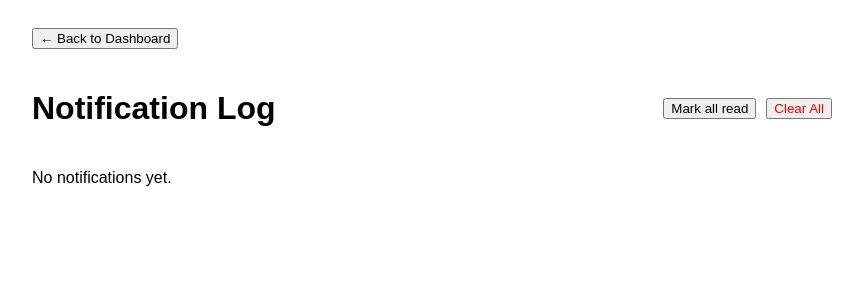
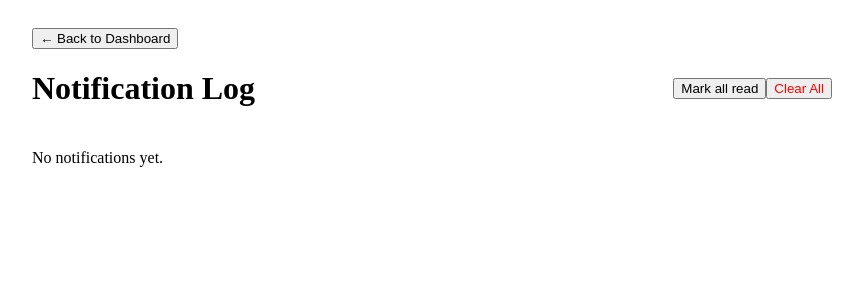
Before and after one commit to JanTheThird/event-registration-final-project, a React (Vite) app: page /notifications in a window 1280 px wide. Shown: the top 300 px of the page, without its empty margins (208-1071 px from the left). Built offline with nearby package versions, Linux system fonts and the light colour scheme.

Commit message:
refactor(student): separate components for better readability.

```diff
--- a/src/pages/student/NotificationLogPage.tsx
+++ b/src/pages/student/NotificationLogPage.tsx
@@ -1,11 +1,12 @@
-import React, { useState, useEffect } from 'react';
-import { useNavigate } from 'react-router-dom';
+import { useState, useEffect } from 'react';
 import { useDB } from '../../utils/localdb/db';
 import type { Notification } from '../../utils/types/Index';
 
+import NotificationHeader from '../student/components/notification/NotificationHeader';
+import NotificationList from '../student/components/notification/NotificationList';
+
 export default function NotificationLogPage() {
   const db = useDB();
-  const navigate = useNavigate();
   const [notifications, setNotifications] = useState<Notification[]>([]);
 
   useEffect(() => {
@@ -27,35 +28,17 @@ export default function NotificationLogPage() {
   };
 
   return (
-    <div style={{ padding: '20px', maxWidth: '800px', margin: '0 auto', fontFamily: 'sans-serif' }}>
-      <button onClick={() => navigate('/student')} style={{ marginBottom: '20px', cursor: 'pointer' }}>
-        ← Back to Dashboard
-      </button>
+    <div style={{ padding: '20px', maxWidth: '800px', margin: '0 auto' }}>
 
-      <div style={{ display: 'flex', justifyContent: 'space-between', alignItems: 'center' }}>
-        <h1>Notification Log</h1>
-        <div>
-          <button onClick={markAllRead} style={{ marginRight: '10px' }}>Mark all read</button>
-          <button onClick={clearAll} style={{ color: 'red' }}>Clear All</button>
-        </div>
+      <NotificationHeader
+        onMarkAllRead={markAllRead}
+        onClearAll={clearAll}
+      />
+
+      <div style={{ marginTop: '20px' }}>
+        <NotificationList notifications={notifications} />
       </div>
 
-      <div style={{ marginTop: '20px' }}>
-        {notifications.length === 0 ? (
-          <p>No notifications yet.</p>
-        ) : (
-          notifications.map(n => (
-            <div key={n.id} style={{
-              padding: '15px', borderBottom: '1px solid #eee',
-              background: n.read ? 'transparent' : '#f0f7ff',
-              borderRadius: '8px', marginBottom: '10px'
-            }}>
-              <strong>{n.action}</strong>
-              <div style={{ fontSize: '12px', color: '#666' }}>{new Date(n.timestamp).toLocaleString()}</div>
-            </div>
-          ))
-        )}
-      </div>
     </div>
   );
 }
--- /dev/null
+++ b/src/pages/student/components/notification/NotificationHeader.tsx
@@ -0,0 +1,32 @@
+import { useNavigate } from 'react-router-dom';
+
+export default function NotificationHeader({
+  onMarkAllRead,
+  onClearAll
+}: {
+  onMarkAllRead: () => void;
+  onClearAll: () => void;
+}) {
+  const navigate = useNavigate();
+
+  return (
+    <>
+      <button onClick={() => navigate('/student')}>
+        ← Back to Dashboard
+      </button>
+
+      <div style={{ display: 'flex', justifyContent: 'space-between', alignItems: 'center' }}>
+        <h1>Notification Log</h1>
+
+        <div>
+          <button onClick={onMarkAllRead}>
+            Mark all read
+          </button>
+          <button onClick={onClearAll} style={{ color: 'red' }}>
+            Clear All
+          </button>
+        </div>
+      </div>
+    </>
+  );
+}
--- /dev/null
+++ b/src/pages/student/components/notification/NotificationItem.tsx
@@ -0,0 +1,20 @@
+import type { Notification } from '../../../../utils/types/Index';
+
+export default function NotificationItem({ notif }: {
+  notif: Notification;
+}) {
+  return (
+    <div style={{
+      padding: '15px',
+      borderBottom: '1px solid #eee',
+      background: notif.read ? 'transparent' : '#f0f7ff',
+      borderRadius: '8px',
+      marginBottom: '10px'
+    }}>
+      <strong>{notif.action}</strong>
+      <div style={{ fontSize: '12px', color: '#666' }}>
+        {new Date(notif.timestamp).toLocaleString()}
+      </div>
+    </div>
+  );
+}
--- /dev/null
+++ b/src/pages/student/components/notification/NotificationList.tsx
@@ -0,0 +1,20 @@
+import type { Notification } from '../../../../utils/types/Index';
+import NotificationItem from './NotificationItem';
+
+export default function NotificationList({
+  notifications
+}: {
+  notifications: Notification[];
+}) {
+  if (notifications.length === 0) {
+    return <p>No notifications yet.</p>;
+  }
+
+  return (
+    <>
+      {notifications.map(n => (
+        <NotificationItem key={n.id} notif={n} />
+      ))}
+    </>
+  );
+}
```
